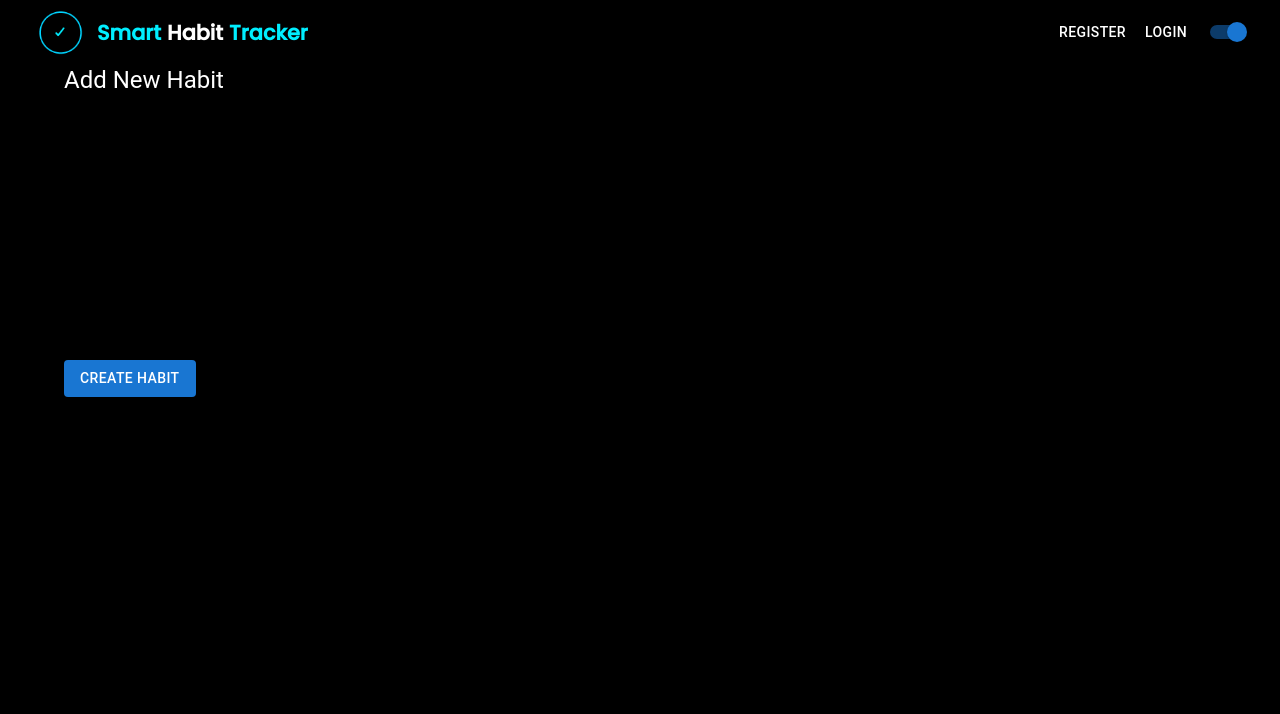
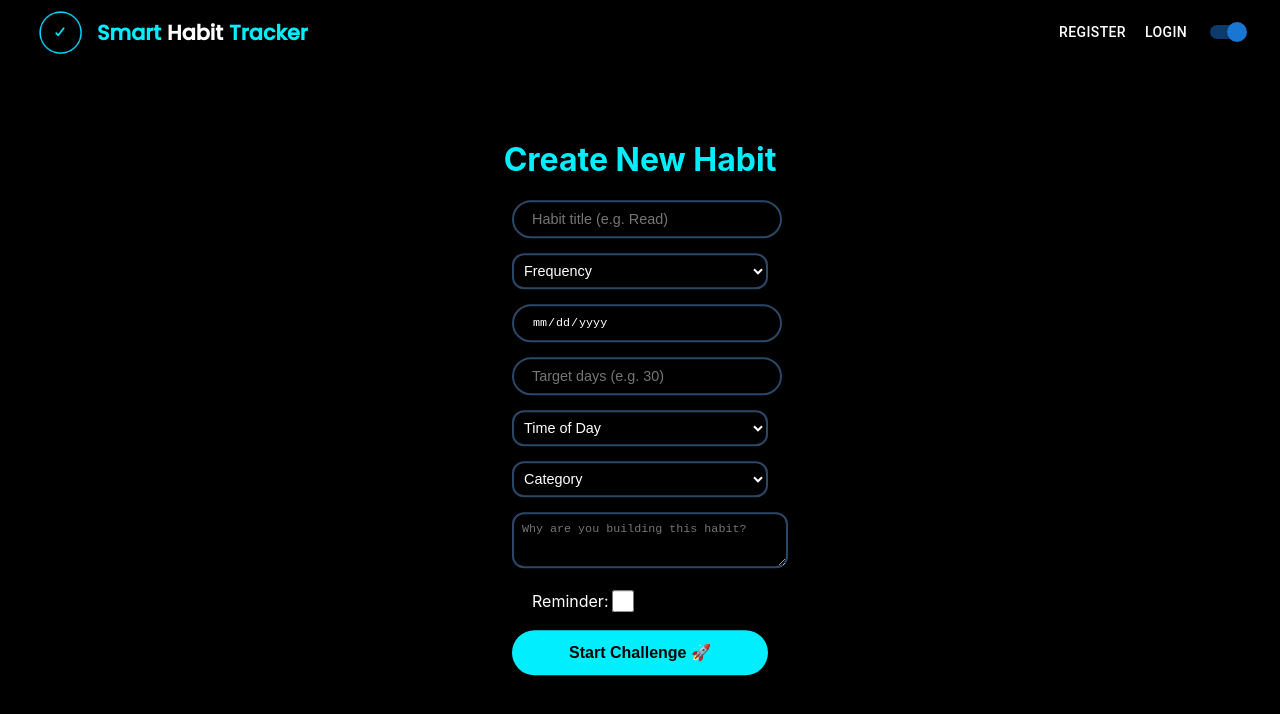
Before and after one commit to tejaswiniwagh/Smart-Habit-Tracker, a React (Create React App) app in the folder smart-habit-tracker/: page /new in a window 1280 px wide. Shown: the top 714 px of the page. Built offline with nearby package versions, Linux system fonts and the light colour scheme.

Commit message:
`Refactor HabitForm.jsx and Auth.css for improved habit creation form`

```diff
--- a/smart-habit-tracker/src/pages/Auth.css
+++ b/smart-habit-tracker/src/pages/Auth.css
@@ -34,7 +34,7 @@ body {
   min-height: calc(100vh - 80px);
   display: flex;
   justify-content: center;
-  align-items: flex-start; /* changed from center */
+  align-items: flex-start;
 }
 
 .MuiAppBar-root {
@@ -53,7 +53,7 @@ body {
   display: flex;
   justify-content: center;
   align-items: center;
-  margin: 180px auto 0 auto;;
+  margin: 180px auto 0 auto;
 }
 
 .container span {
@@ -88,6 +88,7 @@ body {
   display: flex;
   flex-direction: column;
   align-items: center;
+  white-space: nowrap;
 }
 
 .auth-box form {
@@ -188,3 +189,54 @@ body {
 .signup-link a:hover {
   text-decoration: underline;
 }
+
+/* ✅ NEW: Dark/Light mode support for select */
+.input-box select {
+  width: 90%;
+  height: 36px;
+  background-color: transparent;
+  color: var(--text-color);
+  border: 2px solid var(--bar-color);
+  border-radius: 40px;
+  padding: 0 18px;
+  font-size: 0.9em;
+  transition: 0.3s ease;
+}
+
+.input-box select:focus {
+  border-color: var(--glow);
+  outline: none;
+}
+
+.input-box select option {
+  background-color: var(--page-bg);
+  color: var(--text-color);
+}
+
+/* ✅ NEW: Dark/Light mode support for select */
+.input-box textarea {
+  width: 90%;
+  height: 36px;
+  background-color: transparent;
+  color: var(--text-color);
+  border: 2px solid var(--bar-color);
+  border-radius: 40px;
+  padding: 0 18px;
+  font-size: 0.9em;
+  transition: 0.3s ease;
+}
+
+/* Checkbox styling for dark + neon glow */
+.input-box input[type="checkbox"] {
+  accent-color: var(--glow);
+  width: 22px;
+  height: 22px;
+  cursor: pointer;
+  margin-left: 100px;
+}
+
+/* Placeholder option color match */
+.input-box select option:disabled {
+  color: var(--text-color) !important;
+  opacity: 0.6;
+}
--- a/smart-habit-tracker/src/pages/HabitForm.jsx
+++ b/smart-habit-tracker/src/pages/HabitForm.jsx
@@ -1,55 +1,121 @@
 import React, { useState } from 'react';
-import { Container, TextField, MenuItem, Button, Typography } from '@mui/material';
-import api from '../utils/api';
+import './Auth.css';
 
-export default function HabitForm() {
-  const [name, setName] = useState('');
-  const [type, setType] = useState('daily');
-  const [goal, setGoal] = useState(30);
+const AddHabit = () => {
+  const [form, setForm] = useState({
+    title: '',
+    emoji: '🔥',
+    type: '',
+    startDate: '',
+    target: '',
+    timeOfDay: '',
+    reminder: false,
+    category: '',
+    note: ''
+  });
 
-  const handleSubmit = async (e) => {
+  const handleChange = e => {
+    const { name, value, type, checked } = e.target;
+    setForm(prev => ({
+      ...prev,
+      [name]: type === 'checkbox' ? checked : value
+    }));
+  };
+
+  const handleSubmit = e => {
     e.preventDefault();
-    try {
-      const res = await api.post('/habits', {
-        user_id: 1,               // hardcoded user for now
-        name,
-        type,
-        goal_duration: goal
-      });
-      alert('✅ Habit created!');
-      console.log('Response:', res.data);
-    } catch (err) {
-      console.error('Error creating habit:', err);
-      alert('❌ Failed to create habit.');
-    }
+    alert(`🎯 Habit Created: ${form.emoji} ${form.title} (${form.type}) for ${form.target} days`);
   };
 
   return (
-    <Container sx={{ mt: 4 }}>
-      <Typography variant="h5" gutterBottom>Add New Habit</Typography>
-      <form onSubmit={handleSubmit}>
-        <TextField label="Habit Name" fullWidth margin="normal" value={name} onChange={e => setName(e.target.value)} />
-        <TextField
-          select
-          label="Habit Type"
-          fullWidth
-          margin="normal"
-          value={type}
-          onChange={e => setType(e.target.value)}
-        >
-          <MenuItem value="daily">Daily</MenuItem>
-          <MenuItem value="weekly">Weekly</MenuItem>
-        </TextField>
-        <TextField
-          label="Goal Duration (days)"
-          type="number"
-          fullWidth
-          margin="normal"
-          value={goal}
-          onChange={e => setGoal(Number(e.target.value))}
-        />
-        <Button variant="contained" type="submit" sx={{ mt: 2 }}>Create Habit</Button>
-      </form>
-    </Container>
+    <div className="page-wrapper">
+      <div className="container">
+        <div className="auth-box">
+          <h2>Create New Habit</h2>
+          <form onSubmit={handleSubmit}>
+
+            <div className="input-box">
+              <input type="text" name="title" placeholder="Habit title (e.g. Read)" required value={form.title} onChange={handleChange} />
+            </div>
+
+            {/* <div className="input-box">
+              <label style={{ color: 'var(--text-color)', fontSize: '0.85em' }}>Emoji Icon:</label>
+              <select name="emoji" value={form.emoji} onChange={handleChange} style={{ width: '100%', padding: '6px', borderRadius: '12px' }}>
+                <option value="🔥">🔥</option>
+                <option value="📚">📚</option>
+                <option value="💧">💧</option>
+                <option value="🎯">🎯</option>
+                <option value="🧘">🧘</option>
+              </select>
+            </div> */}
+
+            <div className="input-box">
+              {/* <label style={{ color: 'var(--text-color)', fontSize: '0.85em' }}>Frequency:</label> */}
+              <select name="type" value={form.type} onChange={handleChange} style={{ width: '100%', padding: '6px', borderRadius: '12px' }}>
+                <option value="" disabled hidden style={{ color: 'var(--text-color)', opacity: 0.6 }}>Frequency</option>
+                <option>Daily</option>
+                <option>Weekly</option>
+                <option>Custom</option>
+              </select>
+            </div>
+
+            <div className="input-box">
+              <input type="date" name="startDate" required value={form.startDate} onChange={handleChange} />
+            </div>
+
+            <div className="input-box">
+              <input type="number" name="target" min="1" placeholder="Target days (e.g. 30)" required value={form.target} onChange={handleChange} />
+            </div>
+
+            <div className="input-box">
+              {/* <label style={{ color: 'var(--text-color)', fontSize: '0.85em' }}>Time of Day:</label> */}
+              <select name="timeOfDay" value={form.timeOfDay} onChange={handleChange} style={{ width: '100%', padding: '6px', borderRadius: '12px' }}>
+                <option value="" disabled hidden style={{ color: 'var(--text-color)', opacity: 0.6 }}>Time of Day</option>
+                <option>Morning</option>
+                <option>Afternoon</option>
+                <option>Evening</option>
+                <option>Anytime</option>
+              </select>
+            </div>
+
+            <div className="input-box" >
+              <select
+                name="category"
+                value={form.category}
+                onChange={handleChange}
+                style={{ width: '100%', padding: '6px', borderRadius: '12px' }}
+              >
+                <option value="" disabled hidden style={{ color: 'var(--text-color)', opacity: 0.6 }}>Category</option>
+                <option value="Health">Health</option>
+                <option value="Work">Work</option>
+                <option value="Learning">Learning</option>
+                <option value="Mindfulness">Mindfulness</option>
+                <option value="Other">Other</option>
+              </select>
+            </div>
+
+            <div className="input-box">
+              <textarea
+                name="note"
+                rows="2"
+                placeholder="Why are you building this habit?"
+                value={form.note}
+                onChange={handleChange}
+                style={{ width: '100%', padding: '8px', borderRadius: '12px', fontSize: '0.9em' }}
+              />
+            </div>
+
+            <div className="input-box" style={{ display: 'flex', alignItems: 'center', gap: '10px' }}>
+              <label style={{ color: 'var(--text-color)' , fontSize: '1em' }}>Reminder:</label>
+              <input type="checkbox" name="reminder" checked={form.reminder} onChange={handleChange} />
+            </div>
+
+            <button className="btn" type="submit">Start Challenge 🚀</button>
+          </form>
+        </div>
+      </div>
+    </div>
   );
-}
+};
+
+export default AddHabit;
```
